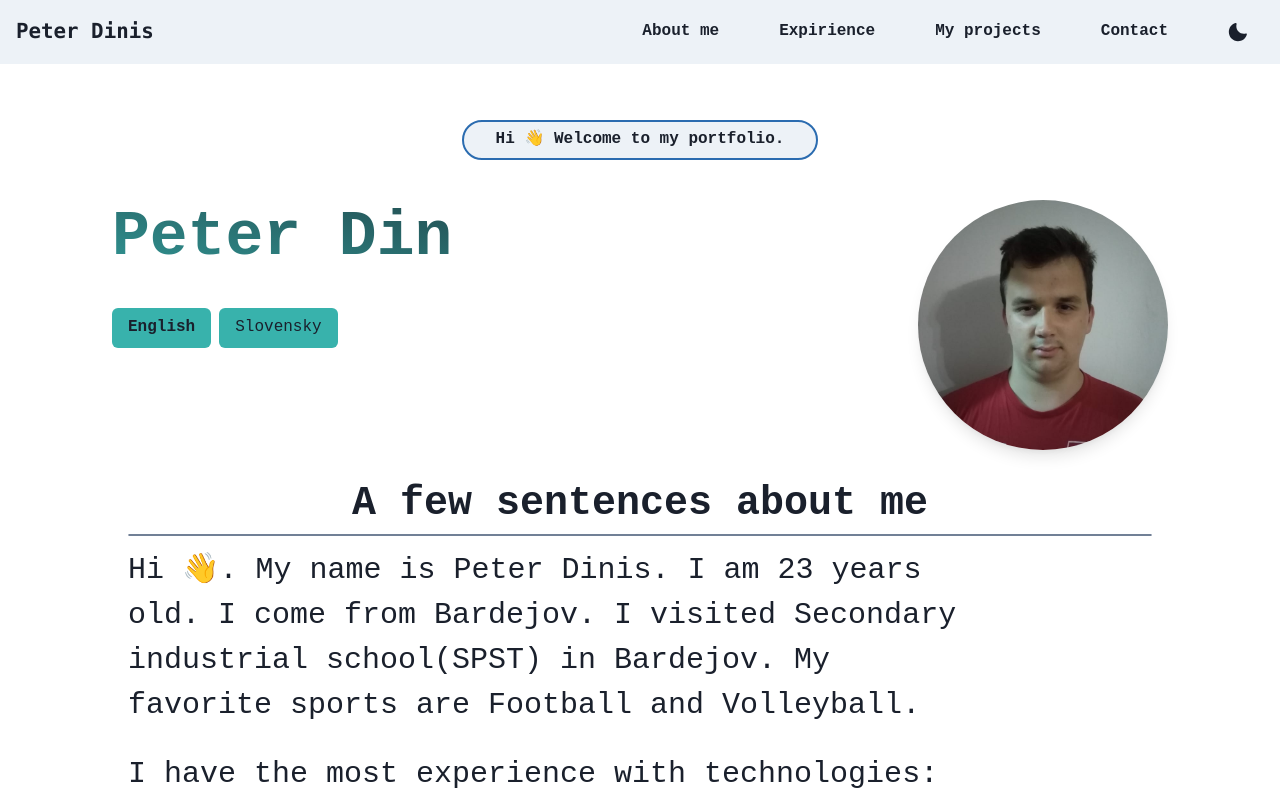
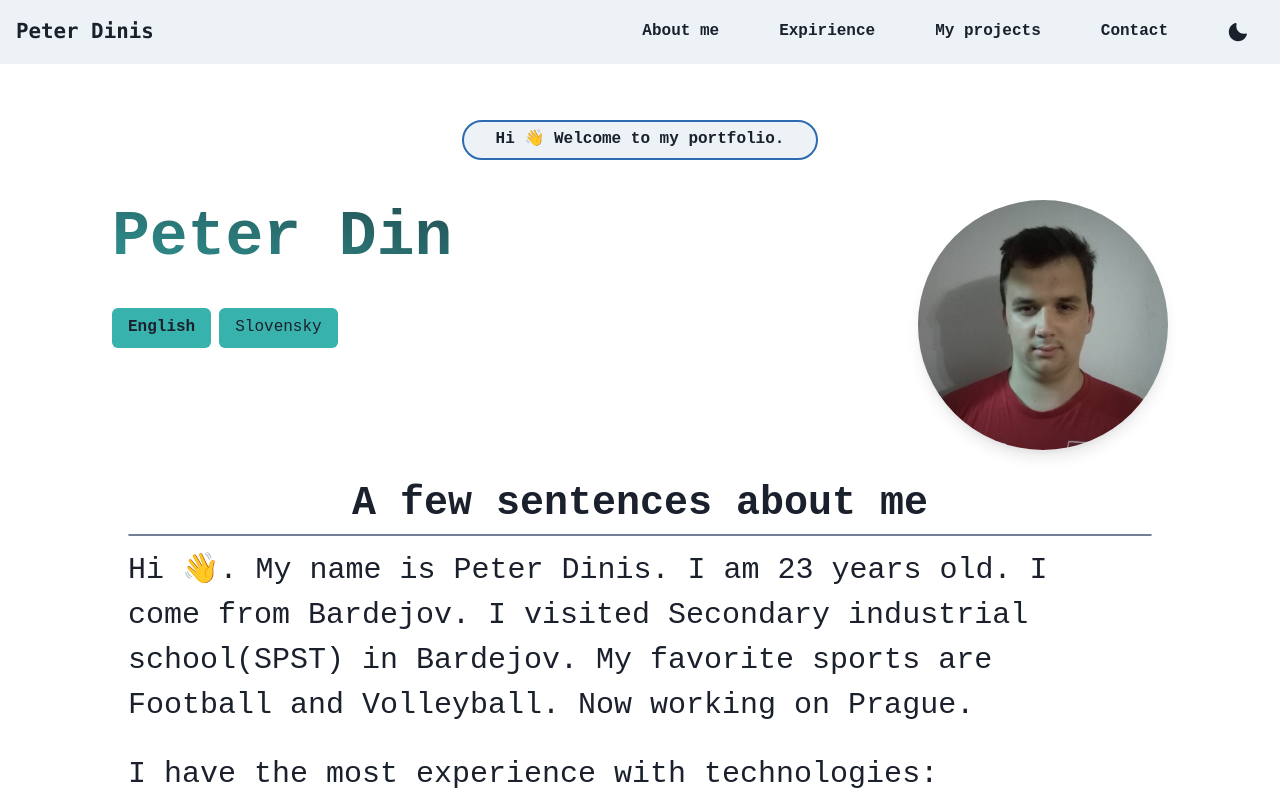
Before and after one commit to peterdinis/Dinis-Portfolio, a React (Vite) app: page / in a window 1280 px wide. Shown: the top 800 px of the page. Built offline with nearby package versions, Linux system fonts and the light colour scheme; a web font is replaced by a local one.

Commit message:
Update sentence firstSentence in i18n

```diff
--- a/src/components/Navbar.tsx
+++ b/src/components/Navbar.tsx
@@ -69,7 +69,9 @@ const Navbar: FC = () => {
         >
             <Link>
                 <HStack>
-                    <Text as={"kbd"} fontSize={"1.3rem"} fontWeight={'bold'}>Peter Dinis</Text>
+                    <Text as={'kbd'} fontSize={'1.3rem'} fontWeight={'bold'}>
+                        Peter Dinis
+                    </Text>
                 </HStack>
             </Link>
 
--- a/src/i18n/i18n.ts
+++ b/src/i18n/i18n.ts
@@ -71,7 +71,7 @@ i18n.use(LanguageDetector)
                         secondSentence:
                             'I have the most experience with technologies: React Javascript Nestjs and Typescript Node.',
                         firstSentence:
-                            'Hi 👋. My name is Peter Dinis. I am 23 years old. I come from Bardejov. I visited Secondary industrial school(SPST) in Bardejov. My favorite sports are Football and Volleyball.',
+                            'Hi 👋. My name is Peter Dinis. I am 23 years old. I come from Bardejov. I visited Secondary industrial school(SPST) in Bardejov. My favorite sports are Football and Volleyball. Now working on Prague.',
                         spstClone:
                             'A clone of the SPŠT Library project that I developed for the Unicorn competition',
                         spstAuth: 'Auth server for SPŠT Library',
@@ -166,7 +166,7 @@ i18n.use(LanguageDetector)
                         secondSentence:
                             'Najväčšie skúsenosti mám z technológiami: React Javascript Nestjs a Typescript Node.',
                         firstSentence:
-                            'Ahoj 👋. Volám sa Peter Dinis. Mám 23 rokov. Pochádzam z Bardejova. Navštevoval som Strednú priemyselnú školu technickú(SPŠT) v Bardejove. Medzi moje záujmy patrí futbal, volejbal.',
+                            'Ahoj 👋. Volám sa Peter Dinis. Mám 23 rokov. Pochádzam z Bardejova. Navštevoval som Strednú priemyselnú školu technickú(SPŠT) v Bardejove. Medzi moje záujmy patrí futbal, volejbal. Aktuálne pracujem v Prahe.',
                     },
                 },
             },
```
